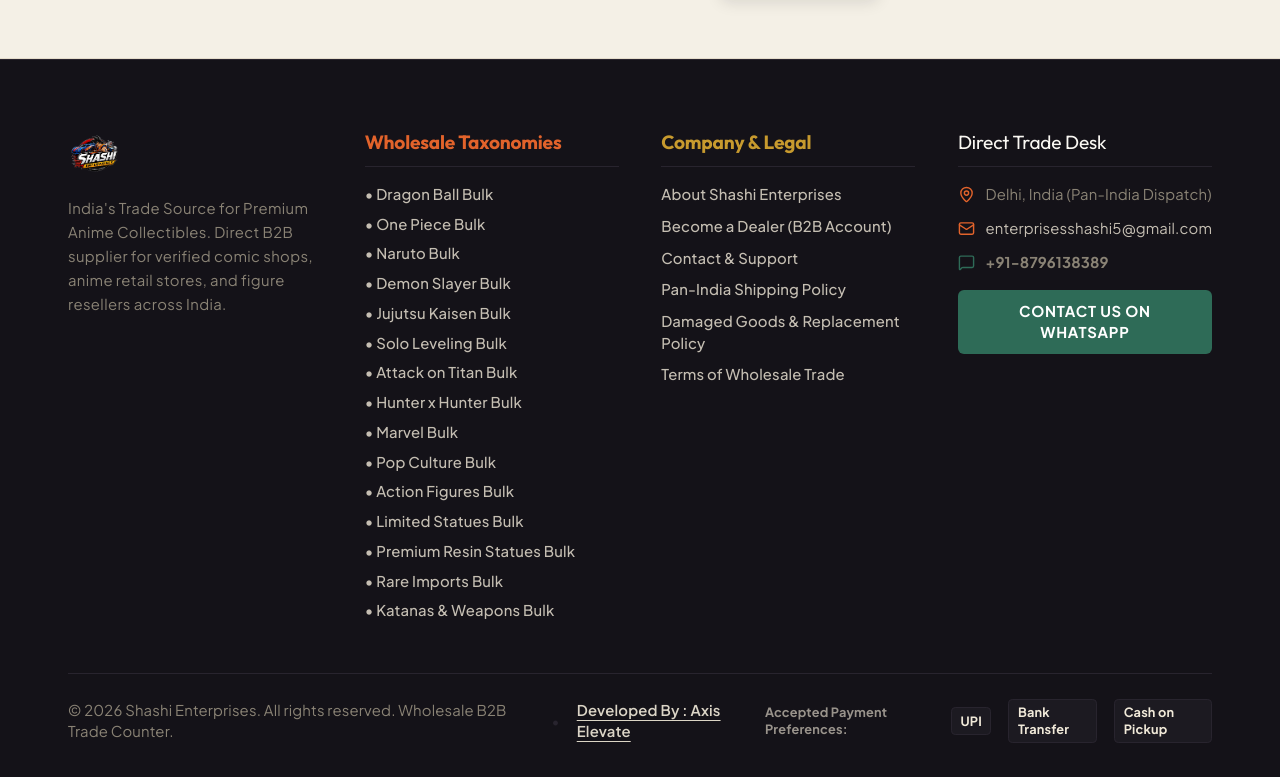
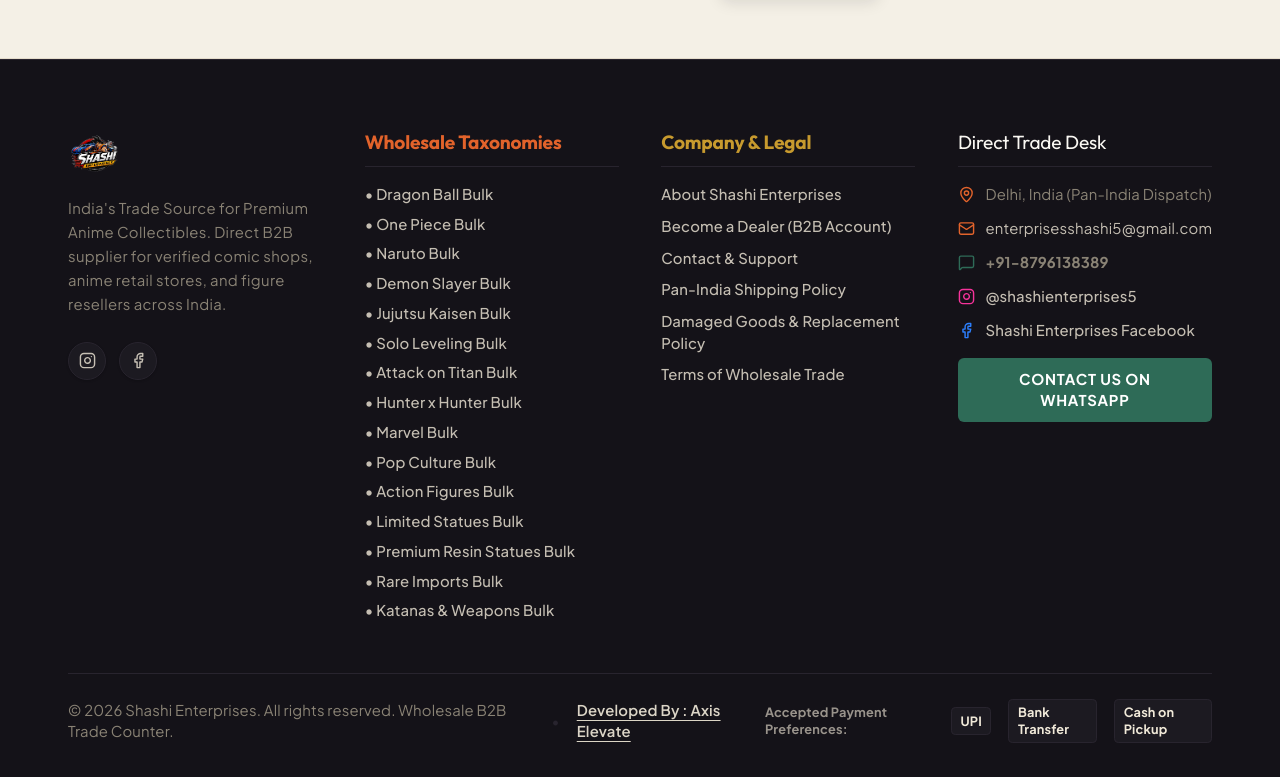
Before and after one commit to wpzvqrs8/shashienterprises, a Next.js app: page / in a window 1280 px wide. Shown: the part 3925-4702 px from the top of the page. Built offline with nearby package versions, Linux system fonts and the light colour scheme; no server answers; the database is empty.

Commit message:
Add Instagram and Facebook links and social icons to footer

```diff
--- a/src/components/storefront/footer.tsx
+++ b/src/components/storefront/footer.tsx
@@ -2,7 +2,7 @@ import React from 'react';
 import Link from 'next/link';
 import Image from 'next/image';
 import { INITIAL_STORE_SETTINGS, CATEGORIES } from '@/lib/constants';
-import { ShieldCheck, MessageSquare, Mail, MapPin, ExternalLink } from 'lucide-react';
+import { ShieldCheck, MessageSquare, Mail, MapPin, ExternalLink, Instagram, Facebook } from 'lucide-react';
 
 export const Footer: React.FC = () => {
   return (
@@ -10,7 +10,7 @@ export const Footer: React.FC = () => {
       <div className="w-full max-w-[1920px] mx-auto px-4 sm:px-8 lg:px-12 xl:px-16">
         <div className="grid grid-cols-1 md:grid-cols-2 lg:grid-cols-4 gap-10 mb-12">
 
-          {/* Col 1: Brand Info */}
+          {/* Col 1: Brand Info & Social Icons */}
           <div className="space-y-4">
             <div className="flex items-center gap-3">
               <div className="relative h-12 w-52">
@@ -26,6 +26,27 @@ export const Footer: React.FC = () => {
               {INITIAL_STORE_SETTINGS.tagline}. Direct B2B supplier for verified comic shops, anime retail stores, and figure resellers across India.
             </p>
 
+            {/* Social Media Links */}
+            <div className="flex items-center gap-3 pt-2">
+              <a
+                href={INITIAL_STORE_SETTINGS.instagram}
+                target="_blank"
+                rel="noopener noreferrer"
+                aria-label="Follow Shashi Enterprises on Instagram"
+                className="w-9 h-9 rounded-full bg-ink-900 border border-ink-800 flex items-center justify-center text-parchment-text/80 hover:text-pink-500 hover:border-pink-500/50 hover:bg-pink-500/10 transition-all duration-300 shadow-sm group"
+              >
+                <Instagram className="w-4 h-4 group-hover:scale-110 transition-transform" />
+              </a>
+              <a
+                href={INITIAL_STORE_SETTINGS.facebook}
+                target="_blank"
+                rel="noopener noreferrer"
+                aria-label="Follow Shashi Enterprises on Facebook"
+                className="w-9 h-9 rounded-full bg-ink-900 border border-ink-800 flex items-center justify-center text-parchment-text/80 hover:text-blue-500 hover:border-blue-500/50 hover:bg-blue-500/10 transition-all duration-300 shadow-sm group"
+              >
+                <Facebook className="w-4 h-4 group-hover:scale-110 transition-transform" />
+              </a>
+            </div>
           </div>
 
           {/* Col 2: Shop Taxonomy */}
@@ -77,6 +98,14 @@ export const Footer: React.FC = () => {
                 <MessageSquare className="w-4 h-4 text-jade-600 shrink-0" />
                 <a href={`https://wa.me/${INITIAL_STORE_SETTINGS.whatsapp.replace(/[^0-9]/g, '')}`} target="_blank" rel="noreferrer" className="text-jade-500 hover:text-jade-400 hover:underline transition-colors duration-200 font-bold">{INITIAL_STORE_SETTINGS.whatsapp}</a>
               </div>
+              <div className="flex items-center gap-2.5">
+                <Instagram className="w-4 h-4 text-pink-500 shrink-0" />
+                <a href={INITIAL_STORE_SETTINGS.instagram} target="_blank" rel="noreferrer" className="text-parchment-text/80 hover:text-pink-400 hover:underline transition-colors duration-200 font-medium">@shashienterprises5</a>
+              </div>
+              <div className="flex items-center gap-2.5">
+                <Facebook className="w-4 h-4 text-blue-500 shrink-0" />
+                <a href={INITIAL_STORE_SETTINGS.facebook} target="_blank" rel="noreferrer" className="text-parchment-text/80 hover:text-blue-400 hover:underline transition-colors duration-200 font-medium">Shashi Enterprises Facebook</a>
+              </div>
             </div>
 
             <a
```
